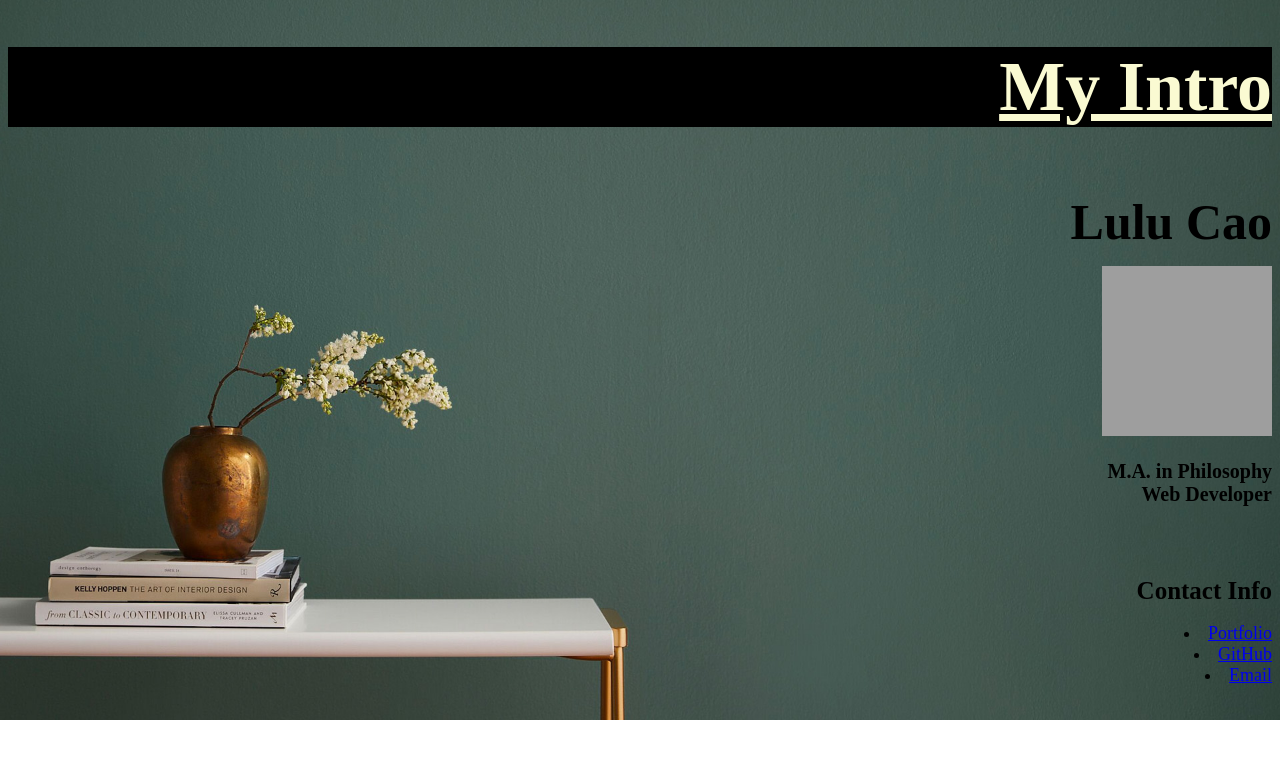
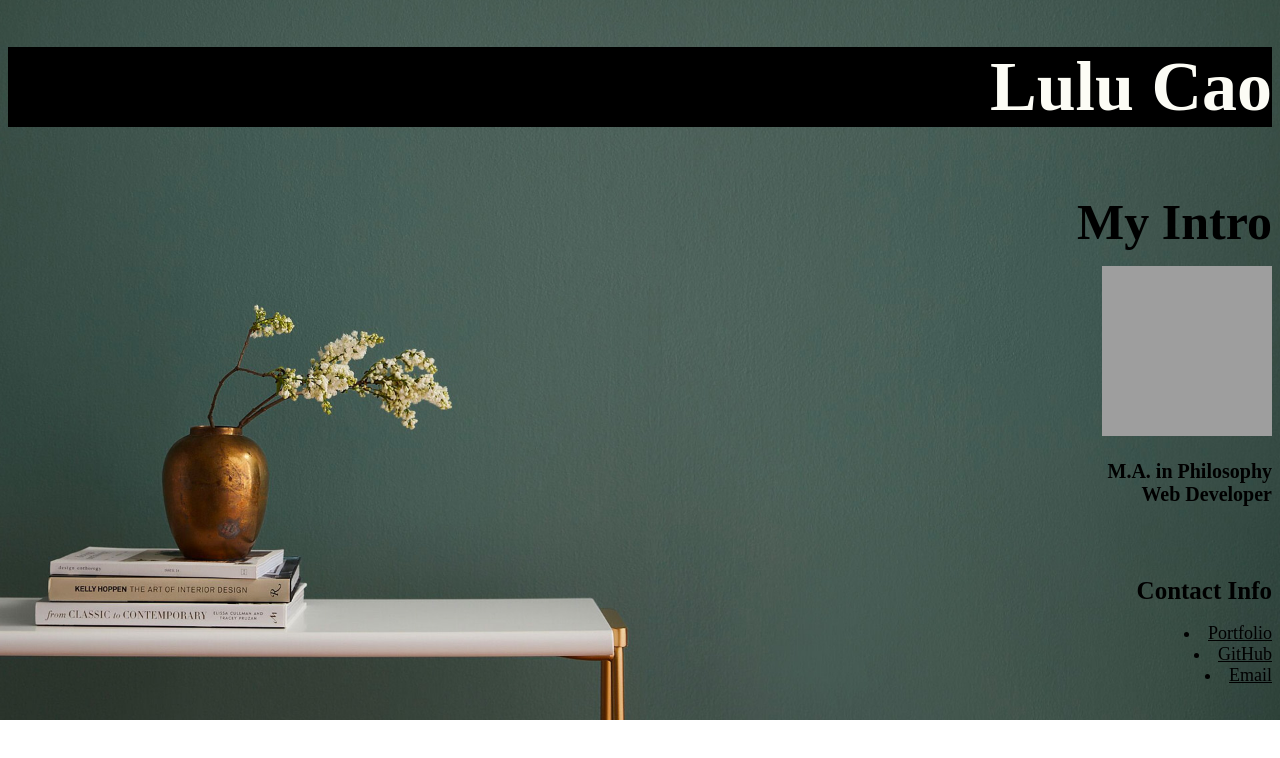
Before and after one commit to lulu-cao/my-intro, a plain HTML site: page index.html in a window 1280 px wide. Drawn offline with Linux system fonts and the light colour scheme; grey boxes are pictures that could not be loaded.

Commit message:
change the effect of url

```diff
--- a/index.html
+++ b/index.html
@@ -18,9 +18,8 @@
         h1 {
             margin-bottom: 15px;
             font-size: 70px;
-            color: lightgoldenrodyellow;
+            color: rgb(252, 252, 245);
             text-align: right;
-            text-decoration: underline;
             background-color: black;
         }
 
@@ -68,20 +67,22 @@
             margin-left: 0% 0% auto 800px;
         }
     </style>
+
+    <link rel="stylesheet" type="text/css" href="style.css">
 </head>
 
 <body>
-    <!-- Title: My Intro -->
+    <!-- Title: Lulu Cao -->
     <header>
-        <h1>My Intro</h1>
+        <h1>Lulu Cao</h1>
     </header>
 
     <br> <br>
 
     <div>
-        <!-- Section 1 Lulu Cao -->
+        <!-- Section 1 My Intro -->
         <section>
-            <h2>Lulu Cao</h2>
+            <h2>My Intro</h2>
 
             <div id="img">
             <img
@@ -104,7 +105,7 @@
 
             <ul>
                 <li><a href="#">Portfolio</a></li>
-                <li><a href="https://lulu-cao.github.io/my-intro/">GitHub</a></li>
+                <li><a href="https://github.com/lulu-cao">GitHub</a></li>
                 <li><a href="mailto: lulu.cao.her@gmail.com">Email</a></li>
             </ul>
         </section>
--- /dev/null
+++ b/style.css
@@ -0,0 +1,4 @@
+/* change the effect of url */
+ul li a {
+    color: black;
+}
```
Also changed, not shown: 118834614-indoor-green-plants-in-flowerpots-on-table-at-white-brick-wall-background-eco-interior-design-concep.jpg (added), af9832ac96a3de641f6a0289fbc56d1b.jpg (added).
